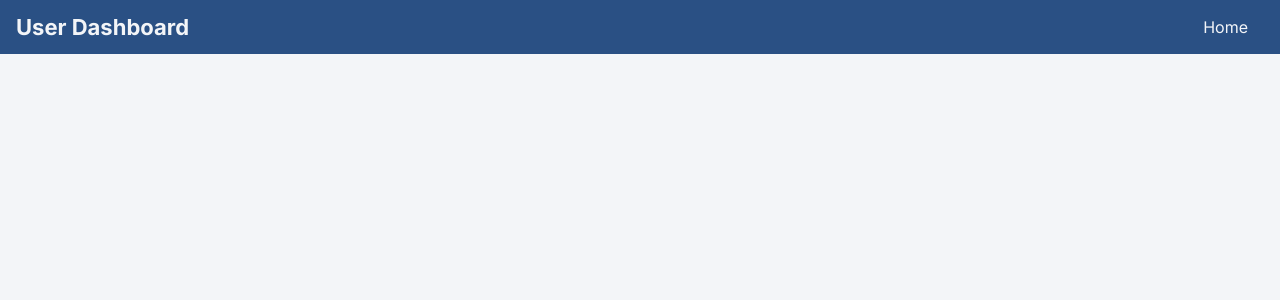
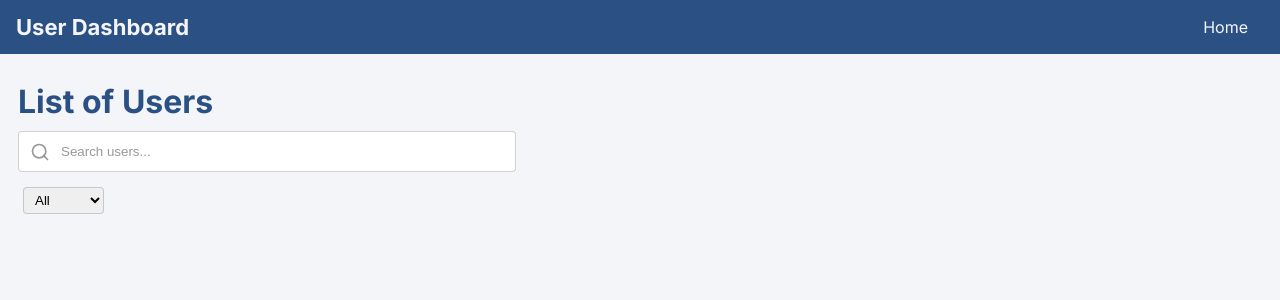
Before and after one commit to Yuri-Romeu/Dashboard_User-vue, a Vue app: page / in a window 1280 px wide. Shown: the top 300 px of the page. Built offline with nearby package versions, Linux system fonts and the light colour scheme.

Commit message:
componente searchUser + lucideIcon

```diff
--- a/package.json
+++ b/package.json
@@ -9,6 +9,7 @@
     "preview": "vite preview"
   },
   "dependencies": {
+    "lucide-vue-next": "^0.575.0",
     "vue": "^3.5.29"
   },
   "devDependencies": {
--- a/src/App.vue
+++ b/src/App.vue
@@ -1,14 +1,15 @@
 <script setup>
 // importações
 import Menu from './components/menu.vue';
+import SearchUser from './components/searchUser.vue';
 </script>
 
 <template>
      <Menu />
+
+     <div class="container">
+          <SearchUser />
+     </div>
 </template>
 
-<style scoped>
-h1 {
-     color: aquamarine;
-}
-</style>
+<style scoped></style>
--- a/src/assets/theme/theme.css
+++ b/src/assets/theme/theme.css
@@ -19,3 +19,14 @@ body {
      background-color: var(--color-primary);
      font-family: var(--font-primary);
 }
+
+.container {
+     width: 100%;
+     padding: 14px 18px;
+}
+
+.title {
+     color: var(--color-secondary);
+     font-size: 32px;
+     font-weight: bold;
+}
--- /dev/null
+++ b/src/components/searchUser.vue
@@ -0,0 +1,66 @@
+<script setup lang="ts">
+import { Search } from 'lucide-vue-next';
+</script>
+
+<template>
+     <div class="containerSearchUser">
+          <h1 class="title">List of Users</h1>
+
+          <div class="searchUserContant">
+               <Search
+                    class="searchUserContantIcon"
+                    :color="'rgba(128, 128, 128, 0.8)'"
+                    :size="20"
+               />
+               <input class="inputSearchUser" type="text" placeholder="Search users..." />
+          </div>
+
+          <div class="filter">
+               <select>
+                    <option value="all">All</option>
+                    <option value="female">Female</option>
+                    <option value="male">Male</option>
+               </select>
+          </div>
+     </div>
+</template>
+
+<style scoped>
+.containerSearchUser {
+     margin: 14px 0;
+}
+
+.searchUserContant {
+     position: relative;
+}
+
+.searchUserContantIcon {
+     position: absolute;
+     top: 50%;
+     left: 12px;
+     transform: translateY(-50%);
+     pointer-events: none;
+}
+
+.inputSearchUser {
+     width: 40%;
+     padding: 12px 16px 12px 42px;
+     margin: 10px 0;
+     border-radius: 4px;
+     border: 1px solid rgba(128, 128, 128, 0.356);
+
+     &::placeholder {
+          color: rgba(128, 128, 128, 0.8);
+     }
+}
+
+.filter {
+     margin: 5px;
+}
+
+select {
+     padding: 4px 7px;
+     border-radius: 4px;
+     border: 1px solid rgba(128, 128, 128, 0.356);
+}
+</style>
```
Also changed, not shown: 1 other file (tests, documents, lock files or other folders).
